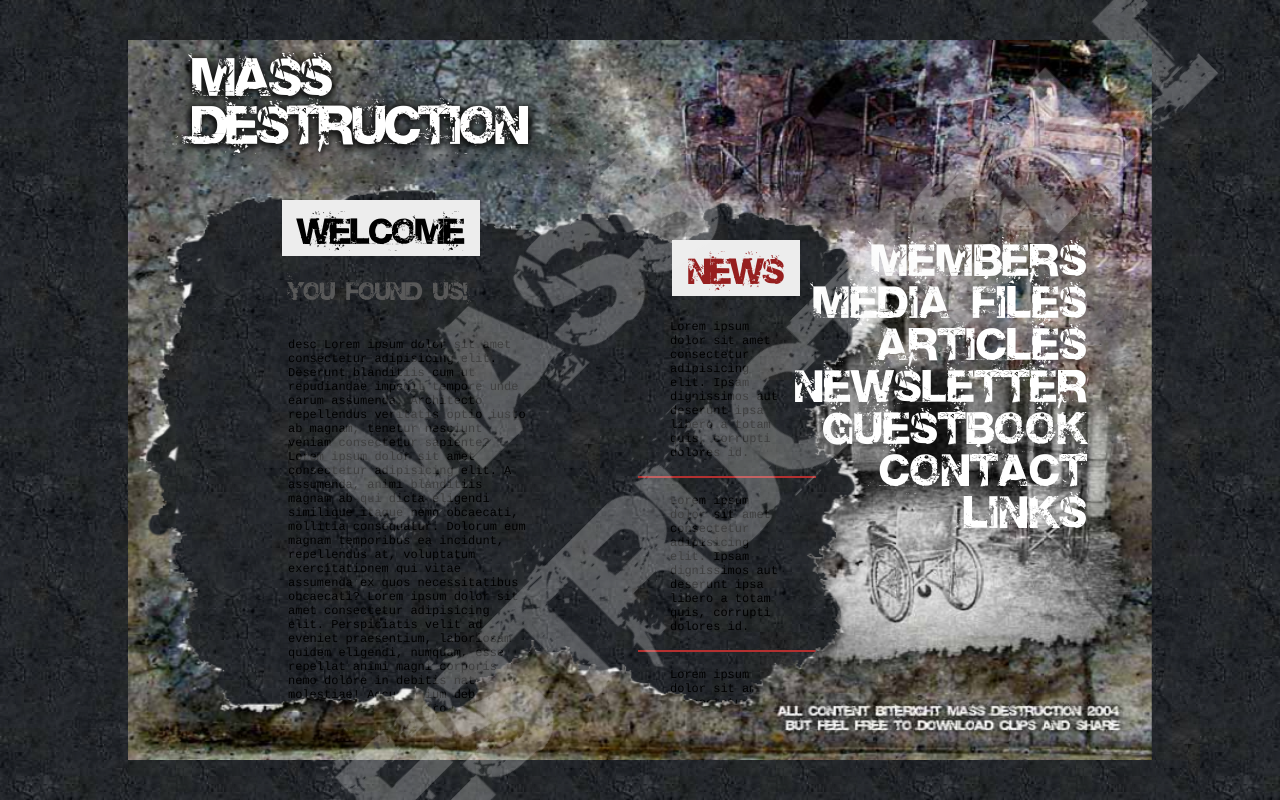
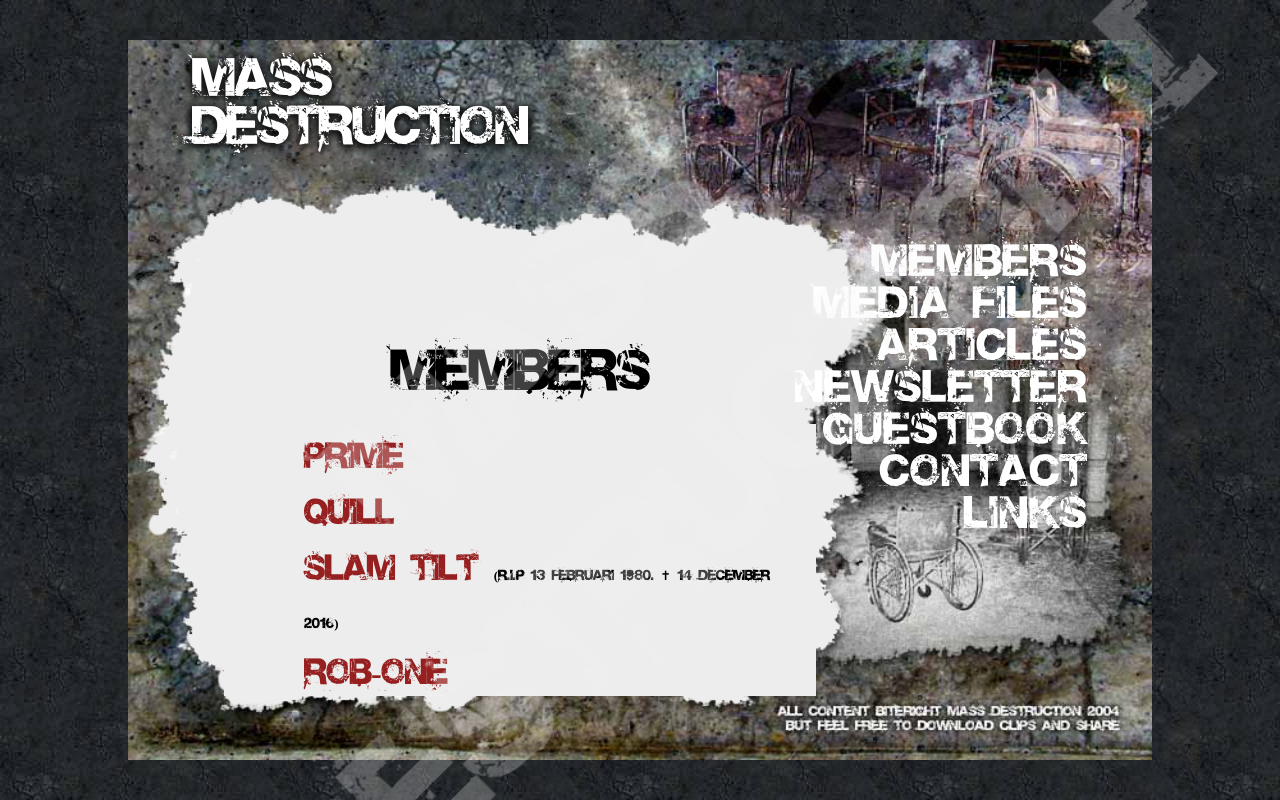
Before and after one commit to xxrobone/framew_assingment3_week3_cme, a React (Vite) app: page /members in a window 1280 px wide. Shown: the top 800 px of the page. Built offline with nearby package versions, Linux system fonts and the light colour scheme.

Commit message:
separated pages using react-router-dom will check all the new ways to use it too

```diff
--- a/package.json
+++ b/package.json
@@ -13,6 +13,7 @@
     "react": "^18.2.0",
     "react-dom": "^18.2.0",
     "react-icons": "^4.7.1",
+    "react-router-dom": "^6.8.1",
     "sass": "^1.58.0"
   },
   "devDependencies": {
--- a/src/App.jsx
+++ b/src/App.jsx
@@ -1,13 +1,17 @@
 import { useState, useEffect } from 'react';
+import {Routes, Route } from 'react-router-dom'
 import {motion} from 'framer-motion'
 /* import Moon from './pages/moon/Moon'; */
 import BG from './assets/images/bg_main.png'
+import Nav from './components/nav/Nav';
+import Logo from './components/logo/Logo';
+import BannerSideScroll from './components/bannersidescroll/BannerSideScroll';
+import Welcome from './pages/welcome/Welcome';
 
 // styles
 import './App.scss'
-import Nav from './components/nav/Nav';
-import Logo from './components/logo/Logo';
-import BannerSideScroll from './components/bannersidescroll/BannerSideScroll';
+import Members from './pages/members/Members';
+
 
 function App() {
   const [currentIdx, setCurrentIdx] = useState(0)
@@ -31,7 +35,13 @@ function App() {
       <div className='bg_white'></div>
       <img src={BG} alt="" className='bg_main' />
       <BannerSideScroll />
-      <div className="content_wrapper main">
+      {/* <Welcome /> */}
+      <Routes>
+      <Route path="/" element={<Welcome />} />
+      <Route path="/members" element={<Members />} />
+        {/* ... */}
+      </Routes>;
+    {/*   <div className="content_wrapper main">
         <div className="left_side ">
           <div className="welcome">
 
@@ -79,7 +89,7 @@ function App() {
               </div>
           </div>
         </div>
-      </div>
+      </div> */}
     </div>
   )
 }
--- a/src/App.scss
+++ b/src/App.scss
@@ -16,8 +16,7 @@
   left: 10%;
   width: 80%;
   height: 90vh;
-  z-index: -1;
-
+  z-index: 0;
   background-color: #ededed;
 
 }
@@ -35,12 +34,13 @@
     z-index: 1;
   }
 }
-
+/*
 .content_wrapper {
   padding-top: 20vh;
   position: absolute;
   top: 0;
   left: 15%;
+  z-index: 1;
   width: 50%;
   height: 90vh;
   display: grid;
@@ -167,3 +167,5 @@
     grid-template-columns: 1fr;
   }
 }
+
+ */
--- a/src/components/logo/Logo.jsx
+++ b/src/components/logo/Logo.jsx
@@ -1,11 +1,13 @@
 import React from 'react'
 import { motion } from 'framer-motion'
+import { Link } from 'react-router-dom'
 // styles
 import './logo.scss'
 
 const Logo = () => {
   return (
-      <div className='logo'>
+    <div className='logo'>
+      <Link to='/'>
           <motion.h1
               initial={{y: -300, opacity: 0}}
               animate={{y: 0, opacity: 1}}
@@ -20,6 +22,7 @@ const Logo = () => {
           >
               Destruction
           </motion.h1>
+      </Link>
     </div>
   )
 }
--- a/src/components/logo/logo.scss
+++ b/src/components/logo/logo.scss
@@ -4,6 +4,10 @@
     left: 15%;
     top: 6%;
     z-index: 1000;
+
+    a {
+        text-decoration: none;
+    }
 
     h1 {
         text-align: left;
--- a/src/components/nav/Nav.jsx
+++ b/src/components/nav/Nav.jsx
@@ -4,7 +4,8 @@ import './Nav.scss'
 
 const navItems = [
   {
-    title: 'Members'
+    title: 'Members',
+    path: '/members'
   },
   {
     title: 'Media files'
@@ -31,13 +32,13 @@ const Nav = () => {
       <nav className='nav'>
       <ul className='menu'>
         {
-          navItems.map(({ title }, i) => (
+          navItems.map(({ title, path }, i) => (
             <motion.li className='nav_item'
               key={title}
               initial={{ opacity: 0, y: i % 2 === 0 ? -200 : -200 }}
               animate={{ opacity: 1, y: 0 }}
               transition={{ duration: 1.4, delay: i * 0.3 }}
-            ><a className='nav_link' href="">{title}</a></motion.li>
+            ><a className='nav_link' href={path}>{title}</a></motion.li>
           ))
         }
           </ul>
--- a/src/components/nav/Nav.scss
+++ b/src/components/nav/Nav.scss
@@ -20,6 +20,7 @@
                 color: white;
                 line-height: 2rem;
                 letter-spacing: 2px;
+                cursor: pointer;
 
                 &:hover {
                     animation: glitch 0.5s ease infinite forwards;
--- a/src/main.jsx
+++ b/src/main.jsx
@@ -1,10 +1,23 @@
 import React from 'react'
 import ReactDOM from 'react-dom/client'
+/* import { createBrowserRouter, RouterProvider } from 'react-router-dom' */
+import { BrowserRouter } from 'react-router-dom'
 import App from './App'
 import './index.scss'
 
+/* const router = createBrowserRouter([
+  {
+    path: '/',
+    element: <App />
+
+  }
+]) */
+
 ReactDOM.createRoot(document.getElementById('root')).render(
   <React.StrictMode>
-    <App />
+    <BrowserRouter>
+      <App />
+    </BrowserRouter>
+    {/*  <RouterProvider router={router} /> */}
   </React.StrictMode>,
 )
--- a/src/pages/members/Members.jsx
+++ b/src/pages/members/Members.jsx
@@ -1,13 +1,18 @@
 import React from 'react'
+
+//style
+import './Members.scss'
 
 const Members = () => {
   return (
-      <div>
+      <div className="content_wrapper members">
+           <div className='members'>
           <h1>MEMBERS</h1>
           <h2>Prime</h2>
           <h2>Quill</h2>
-          <h2>Slam Tilt (R.i.P 13 februari 1980. ✝ 14 december 2016)</h2>
-          <h2>Prime</h2>
+          <h2>Slam Tilt <span className='passed'>(R.i.P 13 februari 1980. ✝ 14 december 2016)</span></h2>
+          <h2>Rob-One</h2>
+           </div>
     </div>
   )
 }
--- /dev/null
+++ b/src/pages/members/Members.scss
@@ -0,0 +1,80 @@
+
+.content_wrapper.members {
+    padding-top: 20vh;
+    position: absolute;
+    top: 0;
+    left: 15%;
+    width: 50%;
+    height: 90vh;
+    display: grid;
+    gap: 10px;
+    grid-template-columns: 1fr;
+    overflow: hidden;
+    pointer-events: fill;
+
+    .members {
+        margin-left: 1rem;
+        padding: 10rem 1rem 2rem;
+        height: 100%;
+        position: relative;
+        cursor: pointer;
+
+        h1 {
+            font-size: clamp(3rem, 4vw, 5rem);
+            margin-bottom: 2rem;
+            text-align: center;
+            color: black;
+        }
+
+        h2 {
+          padding: 0.25rem 1rem 0.25rem 5rem;
+          position: relative;
+          font-size: clamp(2rem, 2vw, 3rem);
+          text-transform: uppercase;
+          text-shadow: 1px 1px rgb(234, 234, 234);
+          text-align: left;
+          color: rgb(150, 31, 31);
+          background-color: #ededed;
+          z-index: 100;
+
+          .passed {
+            font-size: 0.8rem;
+            color: black;
+          }
+
+          &:hover {
+            animation: memberGlitch 0.5s ease infinite forwards;
+        }
+
+        }
+
+        &:first-child {
+          margin-top: 1rem;
+        }
+
+        .member {
+          text-align: left;
+          padding: 3rem 4rem;
+          background-color: transparent;
+
+        }
+      }
+  }
+
+  @keyframes memberGlitch {
+    0% {
+            text-shadow: 1px 2px #545353, -2px -1px rgb(0, 0, 0);
+    }
+    25% {
+            text-shadow: -2px -3px #dbdbdb, 1px 1px rgb(184, 81, 81);
+    }
+    50% {
+            text-shadow: 2px -3px #6c6c6b, -1px 2px rgb(4, 4, 4);
+    }
+    75% {
+            text-shadow: -4px -2px #d82312, -2px -3px rgb(220, 223, 223);
+    }
+    100% {
+            text-shadow: 3px 1px #dd2323, 2px 1px rgb(225, 227, 227);
+    }
+  }
--- /dev/null
+++ b/src/pages/welcome/Welcome.jsx
@@ -0,0 +1,59 @@
+import React from 'react'
+import { motion } from 'framer-motion'
+
+// styles
+import './Welcome.scss'
+const Welcome = () => {
+  return (
+    <div className="content_wrapper welcome">
+    <div className="left_side ">
+      <div className="welcome">
+        <motion.h2
+        initial={{ opacity: 0, x: -100 }}
+        animate={{ opacity: 1, x: 0 }}
+        transition={{ duration: 0.6, delay: 1.4 }}
+        >Welcome</motion.h2>
+      <div className="text">
+        <h4>You found US!</h4>
+          <p className='brodtext'>desc Lorem ipsum dolor sit amet consectetur adipisicing elit. Deserunt blanditiis cum ut repudiandae impedit tempore unde earum assumenda. Architecto repellendus veritatis optio iusto ab magnam, tenetur nesciunt veniam consectetur sapiente?
+
+            Lorem ipsum dolor sit amet consectetur adipisicing elit. A assumenda, animi blanditiis magnam ab qui dicta eligendi similique itaque nemo obcaecati, mollitia consequatur. Dolorum eum magnam temporibus ea incidunt, repellendus at, voluptatum exercitationem qui vitae assumenda ex quos necessitatibus obcaecati?
+
+            Lorem ipsum dolor sit amet consectetur adipisicing elit. Perspiciatis velit ad eveniet praesentium, laboriosam quidem eligendi, numquam, esse repellat animi magni corporis nemo dolore in debitis natus molestiae! Accusantium debitis libero aspernatur vero, doloremque obcaecati quisquam sapiente hic possimus, aliquid cumque voluptatibus corrupti. Aliquid nostrum natus totam numquam hic est soluta modi tempore quaerat quidem voluptatem, facilis laudantium ipsam. Voluptate ratione nulla labore! Placeat, accusamus. Pariatur maiores temporibus veniam accusantium fugit! Tempora excepturi fugit dolores. Eveniet, saepe! Nihil laudantium est voluptate dolorum facere aliquam esse. Dolor dolores reiciendis sapiente enim ad earum exercitationem libero necessitatibus pariatur eum, corporis ullam nulla?
+          </p>
+      </div>
+
+      </div>
+    </div>
+    <div className="right_side">
+    <div className='news'>
+        <motion.h2
+         initial={{ opacity: 0, x: 100 }}
+         animate={{ opacity: 1, x: 0 }}
+         transition={{ duration: 0.6, delay: 1.4 }}
+        >NEWS</motion.h2>
+          <div className="news_item">
+              <p className='brodtext'>Lorem ipsum dolor sit amet consectetur adipisicing elit. Ipsam dignissimos aut deserunt ipsa libero a totam quis, corrupti dolores id.</p>
+          </div>
+          <div className="news_item">
+              <p className='brodtext'>Lorem ipsum dolor sit amet consectetur adipisicing elit. Ipsam dignissimos aut deserunt ipsa libero a totam quis, corrupti dolores id.</p>
+          </div>
+          <div className="news_item">
+              <p className='brodtext'>Lorem ipsum dolor sit amet consectetur adipisicing elit. Ipsam dignissimos aut deserunt ipsa libero a totam quis, corrupti dolores id.</p>
+          </div>
+          <div className="news_item">
+              <p className='brodtext'>Lorem ipsum dolor sit amet consectetur adipisicing elit. Ipsam dignissimos aut deserunt ipsa libero a totam quis, corrupti dolores id.</p>
+          </div>
+          <div className="news_item">
+              <p className='brodtext'>Lorem ipsum dolor sit amet consectetur adipisicing elit. Ipsam dignissimos aut deserunt ipsa libero a totam quis, corrupti dolores id.</p>
+          </div>
+          <div className="news_item">
+              <p className='brodtext'>Lorem ipsum dolor sit amet consectetur adipisicing elit. Ipsam dignissimos aut deserunt ipsa libero a totam quis, corrupti dolores id.</p>
+          </div>
+      </div>
+    </div>
+  </div>
+  )
+}
+
+export default Welcome
--- /dev/null
+++ b/src/pages/welcome/Welcome.scss
@@ -0,0 +1,103 @@
+
+.content_wrapper.welcome {
+    padding-top: 20vh;
+
+    width: 50%;
+    height: 90vh;
+    position: absolute;
+    top: 0;
+    left: 15%;
+    z-index: 1;
+    display: grid;
+    gap: 10px;
+    grid-template-columns: 2fr 1fr;
+    overflow: hidden;
+    pointer-events: fill;
+    color: black;
+  }
+
+  .left_side {
+    position: relative;
+
+  }
+
+  .right_side {
+    position: relative;
+
+  }
+
+  .welcome {
+    margin-left: 1rem;
+    padding: 4rem 1rem 2rem;
+    height: 100%;
+    position: absolute;
+    overflow-y: scroll;
+    cursor: pointer;
+
+    h2 {
+      padding: 0.25rem 1rem;
+      position: fixed;
+      left: 22%;
+      top: 25vh;
+      font-size: clamp(2rem, 2vw, 3rem);
+      background-color: #ededed;
+      text-transform: uppercase;
+      text-shadow: 1px 1px rgb(234, 234, 234);
+      z-index: 100;
+
+    }
+
+    h4 {
+      margin-bottom: 2rem;
+    }
+
+    &:first-child {
+      margin-top: 1rem;
+    }
+
+    .text {
+      text-align: left;
+      padding: 2rem 4rem;
+      background-color: transparent;
+
+    }
+  }
+
+
+  .news {
+    padding: 6rem 1rem 2rem;
+    height: 100%;
+    position: absolute;
+    overflow-y: scroll;
+    cursor: pointer;
+
+    &:first-child {
+      margin-top: 3rem;
+    }
+
+    h2 {
+      padding: 0.25rem 1rem;
+      position: fixed;
+      left: 52.5%;
+      top: 30vh;
+      color: rgb(150, 31, 31);
+      font-size: clamp(2rem, 2vw, 3rem);
+      text-transform: uppercase;
+      text-shadow: 1px 1px rgb(237, 237, 237);
+      background-color: #ededed;
+      z-index: 100;
+
+    }
+
+    .news_item {
+      text-align: left;
+      padding: 1rem 2rem;
+      border-bottom: 2px solid #b33030;
+    }
+  }
+
+  @media(max-width: 400px){
+    .content_wrapper {
+      grid-template-columns: 1fr;
+    }
+  }
```
Also changed, not shown: 1 other file (tests, documents, lock files or other folders).
